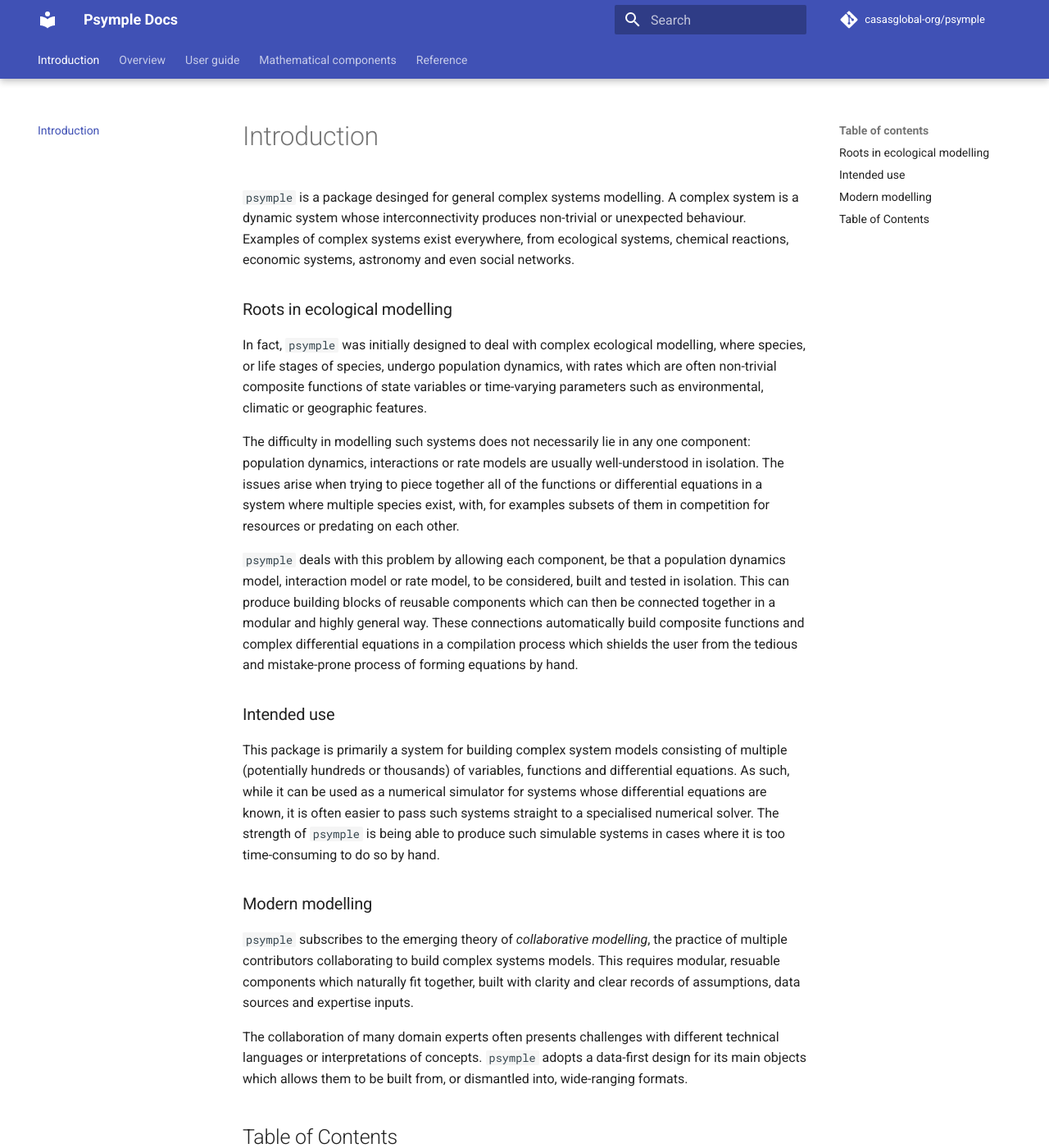
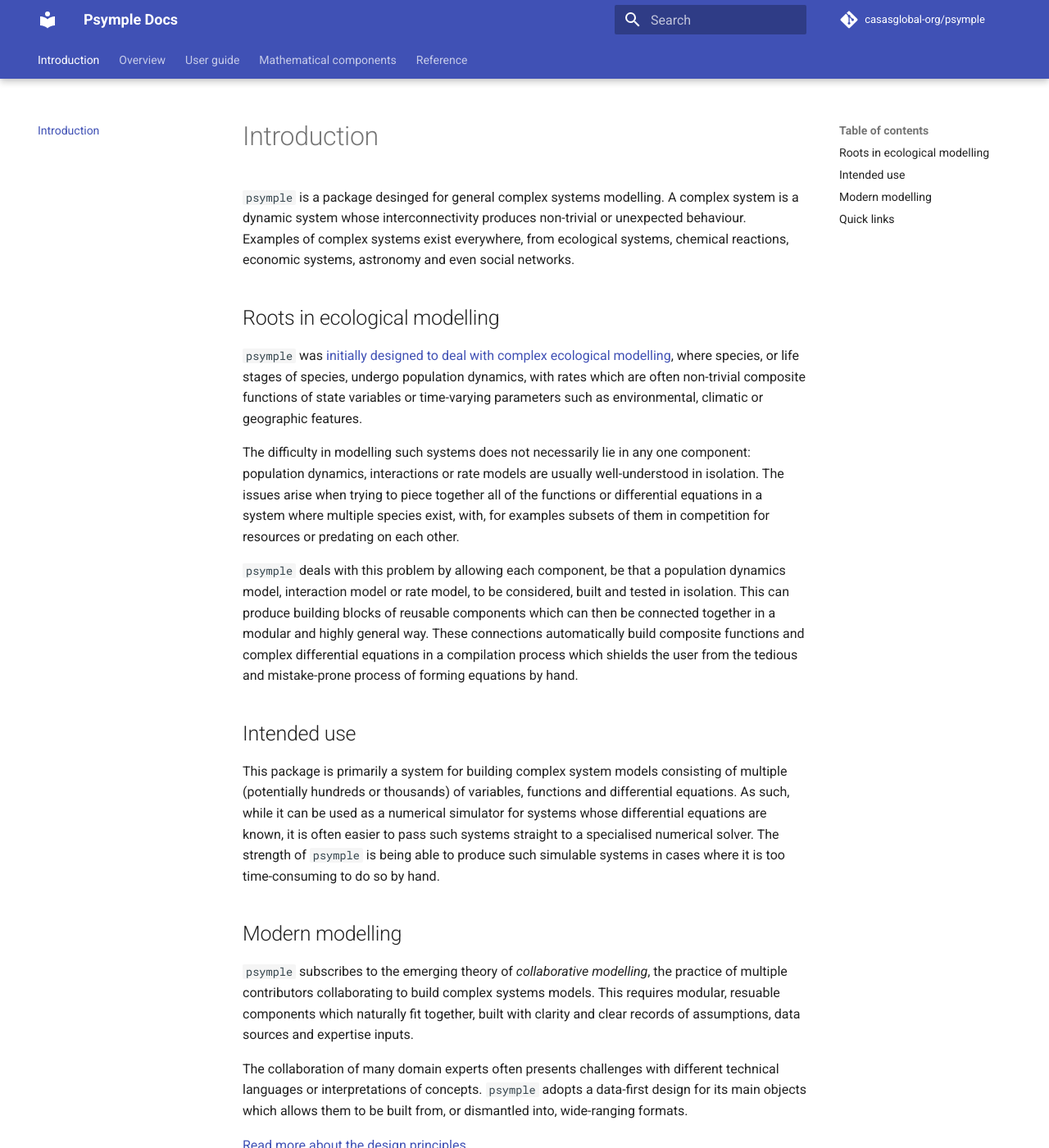
Before and after one commit to casasglobal-org/psymple, an MkDocs documentation site: the page built from docs/index.md, in a window 1280 px wide and 1400 px high. Shown: the whole window at 82% size. Built offline with MkDocs 1.6.1 and Material for MkDocs 9.7.7, drawn with Linux system fonts in a browser that asks for light colours; comment, search, counter and statistics services are not loaded; the version menu is left out; some of the changed text lies outside the part shown.

Commit message:
docs update

```diff
--- a/docs/index.md
+++ b/docs/index.md
@@ -2,32 +2,29 @@
 
 `psymple` is a package desinged for general complex systems modelling. A complex system is a dynamic system whose interconnectivity produces non-trivial or unexpected behaviour. Examples of complex systems exist everywhere, from ecological systems, chemical reactions, economic systems, astronomy and even social networks.
 
-### Roots in ecological modelling
+## Roots in ecological modelling
 
-In fact, `psymple` was initially designed to deal with complex ecological modelling, where species, or life stages of species, undergo population dynamics, with rates which are often non-trivial composite functions of state variables or time-varying parameters such as environmental, climatic or geographic features.
+`psymple` was [initially designed to deal with complex ecological modelling](./overview/modelling_systems.md), where species, or life stages of species, undergo population dynamics, with rates which are often non-trivial composite functions of state variables or time-varying parameters such as environmental, climatic or geographic features.
 
 The difficulty in modelling such systems does not necessarily lie in any one component: population dynamics, interactions or rate models are usually well-understood in isolation. The issues arise when trying to piece together all of the functions or differential equations in a system where multiple species exist, with, for examples subsets of them in competition for resources or predating on each other.
 
 `psymple` deals with this problem by allowing each component, be that a population dynamics model, interaction model or rate model, to be considered, built and tested in isolation. This can produce building blocks of reusable components which can then be connected together in a modular and highly general way. These connections automatically build composite functions and complex differential equations in a compilation process which shields the user from the tedious and mistake-prone process of forming equations by hand.
 
-### Intended use
+## Intended use
 
 This package is primarily a system for building complex system models consisting of multiple (potentially hundreds or thousands) of variables, functions and differential equations. As such, while it can be used as a numerical simulator for systems whose differential equations are known, it is often easier to pass such systems straight to a specialised numerical solver. The strength of `psymple` is being able to produce such simulable systems in cases where it is too time-consuming to do so by hand.
 
-### Modern modelling
+## Modern modelling
 
 `psymple` subscribes to the emerging theory of _collaborative modelling_, the practice of multiple contributors collaborating to build complex systems models. This requires modular, resuable components which naturally fit together, built with clarity and clear records of assumptions, data sources and expertise inputs.
 
 The collaboration of many domain experts often presents challenges with different technical languages or interpretations of concepts. `psymple` adopts a data-first design for its main objects which allows them to be built from, or dismantled into, wide-ranging formats.
 
-## Table of Contents
+[Read more about the design principles](./overview/system_design.md).
+
+## Quick links
 
 1. [Overview](overview/modelling_systems.md)
-2. User guide
-    1. [Defining functions](components/functional_ported_objects.md)
-    2. [Defining ODEs](components/variable_ported_objects.md)
-    3. [Defining composite systems](components/composite_ported_objects.md)
-    4. [Building a system](user_guide/system.md)
-    5. [Running a simulation](user_guide/simulation.md)
+2. [User guide](user_guide/getting_started.md)
 3. [Examples](examples/tutorials.md)
 4. [Mathematical objects](mathematics/ported_objects.md)
--- a/mkdocs.yml
+++ b/mkdocs.yml
@@ -68,6 +68,7 @@
     - Mechanistic vs. correlative models: overview/modelling_types.md
     - System desgin: overview/system_design.md
   - User guide:
+    - user_guide/getting_started.md
     - Building a model:
       - Defining functions: components/functional_ported_objects.md
       - Defining ODEs: components/variable_ported_objects.md
```
Also changed, not shown: docs/overview/system_design.md (+1 -1 lines), docs/user_guide/getting_started.md (added, +19 -0 lines).
